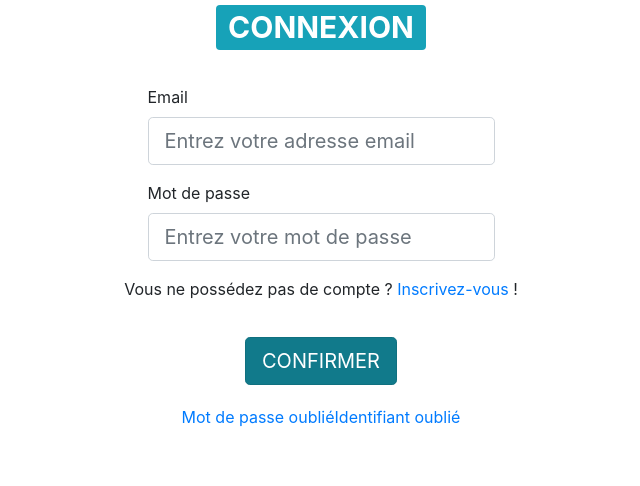
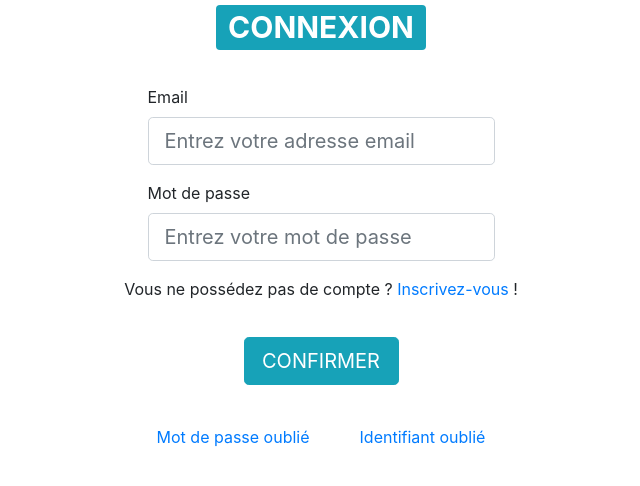
Before and after one commit to Nicolas-Calixte/projectBot, a React (Create React App) app: page /login in a window 1280 px wide. Shown: the top 486 px of the page, without its empty margins (319-959 px from the left). Built offline with nearby package versions, Linux system fonts and the light colour scheme.

Commit message:
refactor: changed the button in MainButton.js into a Link who look like a button refactor: reput the const history in pages due to bugs

```diff
--- a/src/components/logInPageComponents/LinksLogInPage.js
+++ b/src/components/logInPageComponents/LinksLogInPage.js
@@ -4,9 +4,9 @@ import { Link } from "react-router-dom"
 
 const LinksLogInPage = () => {
   return (
-    <div style={{ marginTop: "20px" }}>
-      <Nav className="d-flex justify-content-around" row>
-        <NavItem>
+    <div style={{ marginTop: "40px" }}>
+      <Nav row>
+        <NavItem style={{ marginRight: "50px" }}>
           <Link to="/login/resetpassword">Mot de passe oublié</Link>
         </NavItem>
         <NavItem>
--- a/src/components/primaryComponents/MainButton.js
+++ b/src/components/primaryComponents/MainButton.js
@@ -1,19 +1,29 @@
 import React from "react"
-import { Button } from "react-bootstrap"
+import { Link } from "react-router-dom"
 import PropTypes from "prop-types"
 
-const MainButton = (onClick) => {
+const MainButton = (props) => {
+  const { to, onClick } = props
+
   return (
     <div style={{ marginTop: "20px" }}>
-      <Button size="lg" variant="info" onClick={onClick} active>
+      <Link
+        className="btn btn-info btn-lg"
+        role="button"
+        style={{ width: "155px" }}
+        to={to}
+        onClick={onClick}
+        active
+      >
         CONFIRMER
-      </Button>
+      </Link>
     </div>
   )
 }
 
-MainButton.PropTypes = {
-  onClick: PropTypes.boolean,
+MainButton.propTypes = {
+  to: PropTypes.string,
+  onClick: PropTypes.string,
 }
 
 export default MainButton
--- a/src/pages/CreateNewPasswordPage.js
+++ b/src/pages/CreateNewPasswordPage.js
@@ -1,14 +1,14 @@
 import React from "react"
 import { Form, FormControl, FormGroup, FormLabel, Row } from "react-bootstrap"
-import { Redirect } from "react-router"
+import { useHistory } from "react-router"
 
 import MainBackButton from "../components/primaryComponents/MainBackButton"
 import MainButton from "../components/primaryComponents/MainButton"
 import MainTitle from "../components/primaryComponents/MainTitle"
 
 const CreateNewPasswordPage = () => {
+  const history = useHistory()
   const handleHistory = () => history.goBack()
-  const handleClick = () => <Redirect to="/login" />
 
   return (
     <div
@@ -39,7 +39,7 @@ const CreateNewPasswordPage = () => {
           />
         </FormGroup>
       </Form>
-      <MainButton onClick={handleClick} />
+      <MainButton to="/login" />
     </div>
   )
 }
--- a/src/pages/ResetEmailPage.js
+++ b/src/pages/ResetEmailPage.js
@@ -1,5 +1,6 @@
 import React from "react"
 import { Row } from "react-bootstrap"
+import { useHistory } from "react-router"
 
 import MainBackButton from "../components/primaryComponents/MainBackButton"
 import MainButton from "../components/primaryComponents/MainButton"
@@ -7,9 +8,8 @@ import MainFormGroup from "../components/primaryComponents/MainFormGroup"
 import MainTitle from "../components/primaryComponents/MainTitle"
 
 const ResetEmailPage = () => {
+  const history = useHistory()
   const handleHistory = () => history.goBack()
-  const handleClick = () =>
-    history.push("/login/resetemail/verificationemailcode")
 
   return (
     <div
@@ -35,7 +35,7 @@ const ResetEmailPage = () => {
         Vous n&apos;avez pas associé de n° de téléphone à votre compte ?{" "}
         <a href="mailto:nicolascalixte.pro@gmail.com">Contactez le support</a>.{" "}
       </p>
-      <MainButton onClick={handleClick} />
+      <MainButton to="/login/resetemail/verificationemailcode" />
     </div>
   )
 }
--- a/src/pages/ResetPasswordPage.js
+++ b/src/pages/ResetPasswordPage.js
@@ -1,5 +1,6 @@
 import React from "react"
 import { Row } from "react-bootstrap"
+import { useHistory } from "react-router"
 
 import MainBackButton from "../components/primaryComponents/MainBackButton"
 import MainButton from "../components/primaryComponents/MainButton"
@@ -7,9 +8,8 @@ import MainFormGroup from "../components/primaryComponents/MainFormGroup"
 import MainTitle from "../components/primaryComponents/MainTitle"
 
 const ResetPasswordPage = () => {
+  const history = useHistory()
   const handleHistory = () => history.goBack()
-  const handleClick = () =>
-    history.push("/login/resetpassword/verificationpasswordcode")
 
   return (
     <div
@@ -28,7 +28,7 @@ const ResetPasswordPage = () => {
         type="email"
         placeholder="Entrez votre email ou n° de téléphone"
       />
-      <MainButton onClick={handleClick} />
+      <MainButton to="/login/resetpassword/verificationpasswordcode" />
     </div>
   )
 }
--- a/src/pages/SignUpPage.js
+++ b/src/pages/SignUpPage.js
@@ -1,5 +1,6 @@
 import React from "react"
-import { Row } from "react-bootstrap"
+import { Container, Row } from "react-bootstrap"
+import { useHistory } from "react-router"
 
 import MainBackButton from "../components/primaryComponents/MainBackButton"
 import MainButton from "../components/primaryComponents/MainButton"
@@ -7,8 +8,8 @@ import MainTitle from "../components/primaryComponents/MainTitle"
 import FormSignUp from "../components/signUpPageComponents/FormSignUp"
 
 const SignUpPage = () => {
-  const handleHistory = () => history.goBack()
-  const handleClick = () => history.push("/subscribeoptions")
+  const history = useHistory()
+  const handleHistory = () => history.push("/login")
 
   return (
     <div
@@ -19,13 +20,15 @@ const SignUpPage = () => {
       }}
     >
       <div>
-        <Row>
-          <MainBackButton onClick={handleHistory} />
-          <MainTitle title="INSCRIPTION" />
-        </Row>
+        <Container>
+          <Row>
+            <MainBackButton onClick={handleHistory} />
+            <MainTitle title="INSCRIPTION" />
+          </Row>
+        </Container>
+        <FormSignUp />
+        <MainButton to="/subscribeoptions" />
       </div>
-      <FormSignUp />
-      <MainButton onClick={handleClick} />
     </div>
   )
 }
--- a/src/pages/VerificationPasswordCodePage.js
+++ b/src/pages/VerificationPasswordCodePage.js
@@ -1,5 +1,6 @@
 import React from "react"
 import { Row } from "react-bootstrap"
+import { useHistory } from "react-router"
 
 import MainBackButton from "../components/primaryComponents/MainBackButton"
 import MainButton from "../components/primaryComponents/MainButton"
@@ -7,9 +8,8 @@ import MainFormGroup from "../components/primaryComponents/MainFormGroup"
 import MainTitle from "../components/primaryComponents/MainTitle"
 
 const VerificationPasswordCodePage = () => {
+  const history = useHistory()
   const handleHistory = () => history.goBack()
-  const handleClick = () =>
-    history.push("/login/resetpassword/verificationpasswordcode/newpassword")
 
   return (
     <div
@@ -31,7 +31,7 @@ const VerificationPasswordCodePage = () => {
       <p>
         Code non reçu ? <a href="#">Renvoyez le code</a>.
       </p>
-      <MainButton onClick={handleClick} />
+      <MainButton to="/login/resetpassword/verificationpasswordcode/newpassword" />
     </div>
   )
 }
```
